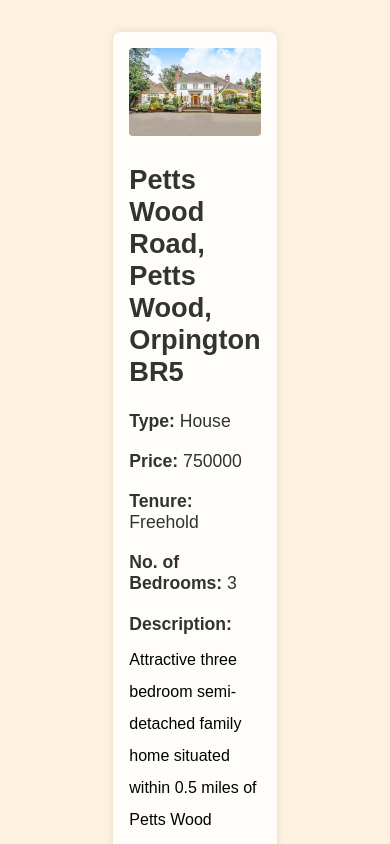
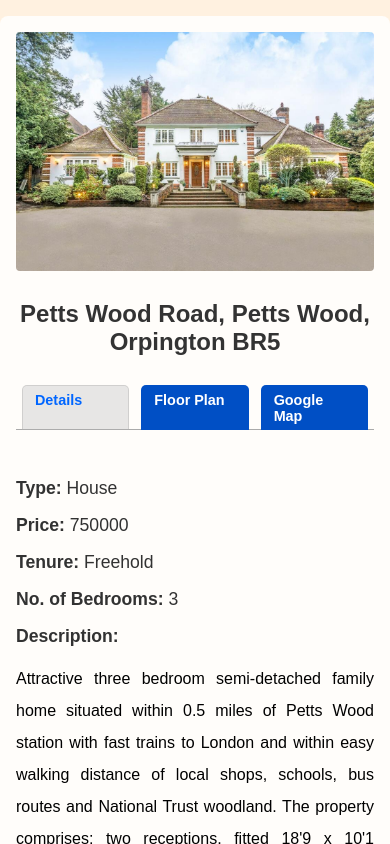
Before and after one commit to damsi456/estate-agent-client-side-web-application, a React (Vite) app: page /properties/prop1 in a window 390 px wide. Shown: the top 844 px of the page. Built offline with nearby package versions, Linux system fonts and the light colour scheme.

Commit message:
Add css for tabs in property pages
Made the page responsive as well

```diff
--- a/src/components/PropertyPage.jsx
+++ b/src/components/PropertyPage.jsx
@@ -1,4 +1,6 @@
 import { useParams } from "react-router-dom";
+import { Tab, Tabs, TabList, TabPanel } from "react-tabs";
+import "react-tabs/style/react-tabs.css";
 import properties from "../data/properties.json";
 
 const PropertyPage = () => {
@@ -9,6 +11,14 @@ const PropertyPage = () => {
         <div className="property-page">
             <img src={property.picture} alt={property.type} className="property-image-large"/>
             <h1>{property.location}</h1>
+            <Tabs>
+                <TabList>
+                    <Tab>Details</Tab>
+                    <Tab>Floor Plan</Tab>
+                    <Tab>Google Map</Tab>
+                </TabList>
+
+                <TabPanel>
                     <p>
                         <b>Type:</b> {property.type}
                     </p>
@@ -23,6 +33,24 @@ const PropertyPage = () => {
                     </p>
                     <p><b>Description:</b></p>
                     <p className="property-page-description">{property.description}</p>
+                    </TabPanel>
+
+                <TabPanel>
+                    <img src={`/${property.id}-images/${property.id}floorplan.png`} alt={`${property.id}-floor-plan`} className="floorplan-img"/>
+                </TabPanel>
+
+                <TabPanel>
+                    <iframe
+                        src={`https://www.google.com/maps?q=${encodeURIComponent(property.location)}&output=embed`}
+                        width="100%"
+                        height="300"
+                        style={{ border: 0 }}
+                        allowFullScreen=""
+                        loading="lazy"
+                        title="Google Map"
+                    ></iframe>
+                </TabPanel>
+            </Tabs>
             <p className="property-page-date"> {property.added.day}th {property.added.month}, {property.added.year}
             </p>
         </div>
--- a/src/index.css
+++ b/src/index.css
@@ -209,9 +209,11 @@
 
 /* Property Pages */
 .property-page {
-    margin: 2rem 10rem;
-    padding: 1rem;
+    margin: 2rem auto;
+    padding: 1.5rem;
     display: flex;
+    width: 80%;
+    max-width: 1000px;
     flex-direction: column;
     background-color: rgb(255, 253, 250);
     border-radius: 8px;
@@ -225,20 +227,44 @@
     margin-bottom: 1rem;
 }
 
+.react-tabs__tab-list {
+    display: flex;
+    justify-content: space-around;
+    margin: 1rem 0 3rem 0 !important;
+    list-style: none;
+}
+
+.react-tabs__tab {
+    width: 30%;
+    padding: 3rem auto !important;
+    cursor: pointer;
+    font-weight: bold;
+    color: white;
+    background-color: #004fc5;
+    border-radius: 5px 5px 0 0;
+}
+
+.react-tabs__tab--selected {
+    color: #0066FF !important;
+    background-color: rgba(210, 210, 210, 0.53) !important;
+    border: 1px solid rgba(0, 0, 0, 0.1) !important;
+}
+
 .property-page > h1{
     font-size: 1.7rem;
     margin: 0.8rem 0;
     color: #333;
 }
 
-.property-page > p:has(b) {
-    margin: 0.6rem 0;
+.property-page p:has(b) {
+    margin: 1rem 0;
     font-size: 1.1rem;
     color: #323232;
 }
 
 .property-page-description{
     line-height: 2rem;
+    text-align: justify;
 }
 
 .property-page-date {
@@ -251,3 +277,40 @@
 .property-page > .property-date{
     margin-top: 1.8rem;
 }
+
+.floorplan-img{
+    display: block;
+    margin: 0 auto;
+    width: 80%;
+    height: auto;
+    border-radius: 4px;
+    border: 1px solid rgba(0, 0, 0, 0.1);
+}
+
+@media (max-width: 768px) {
+    .property-page {
+        padding: 1rem;
+        margin: 1rem;
+        width: 100%;
+        box-shadow: none;
+    }
+
+    .react-tabs__tab {
+        font-size: 0.9rem;
+        padding: 0.4rem 0.8rem;
+    }
+
+    .floorplan-img{
+        width: 100%;
+        margin: 1rem auto;
+    }
+
+    .property-page h1{
+        font-size: 1.5rem;
+        text-align: center;
+    }
+
+    .property-page p{
+        font-size: 1rem;
+    }
+}
```
Lines whose indentation alone changed are shown as unchanged.
